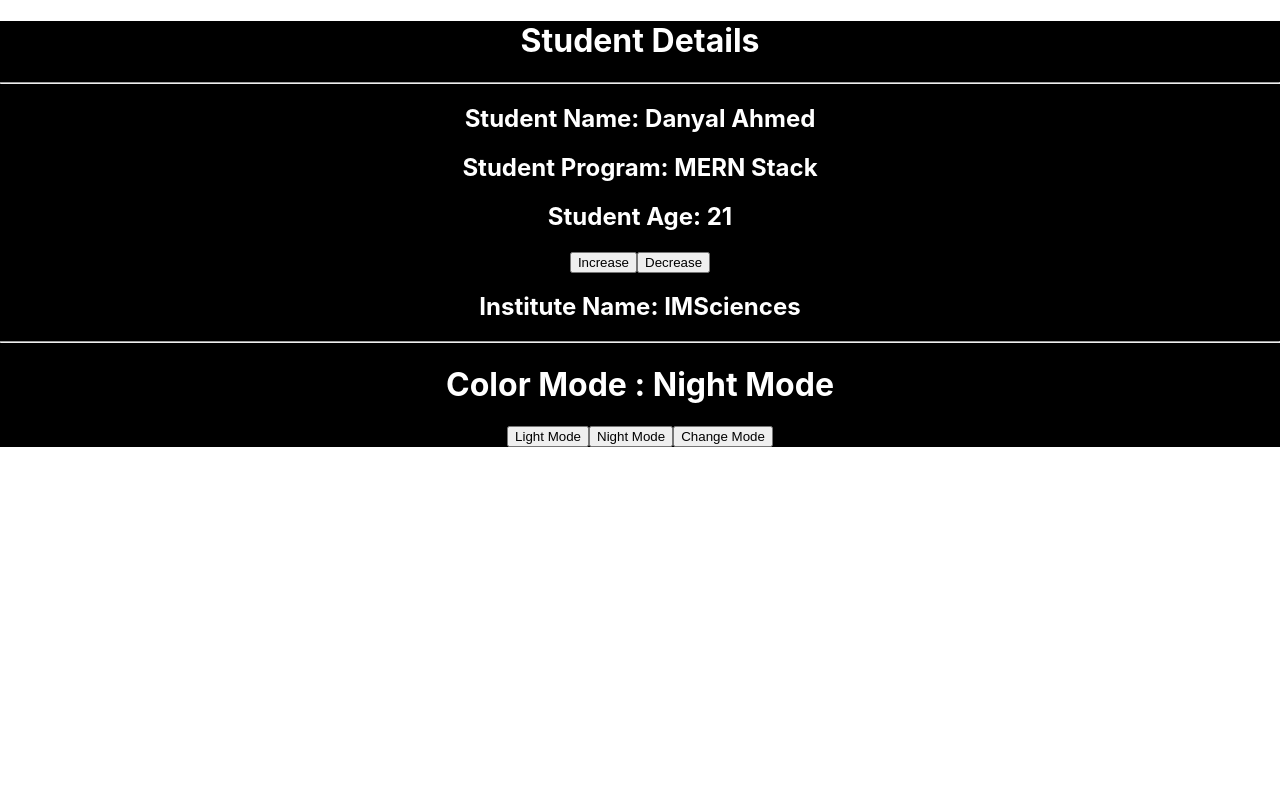
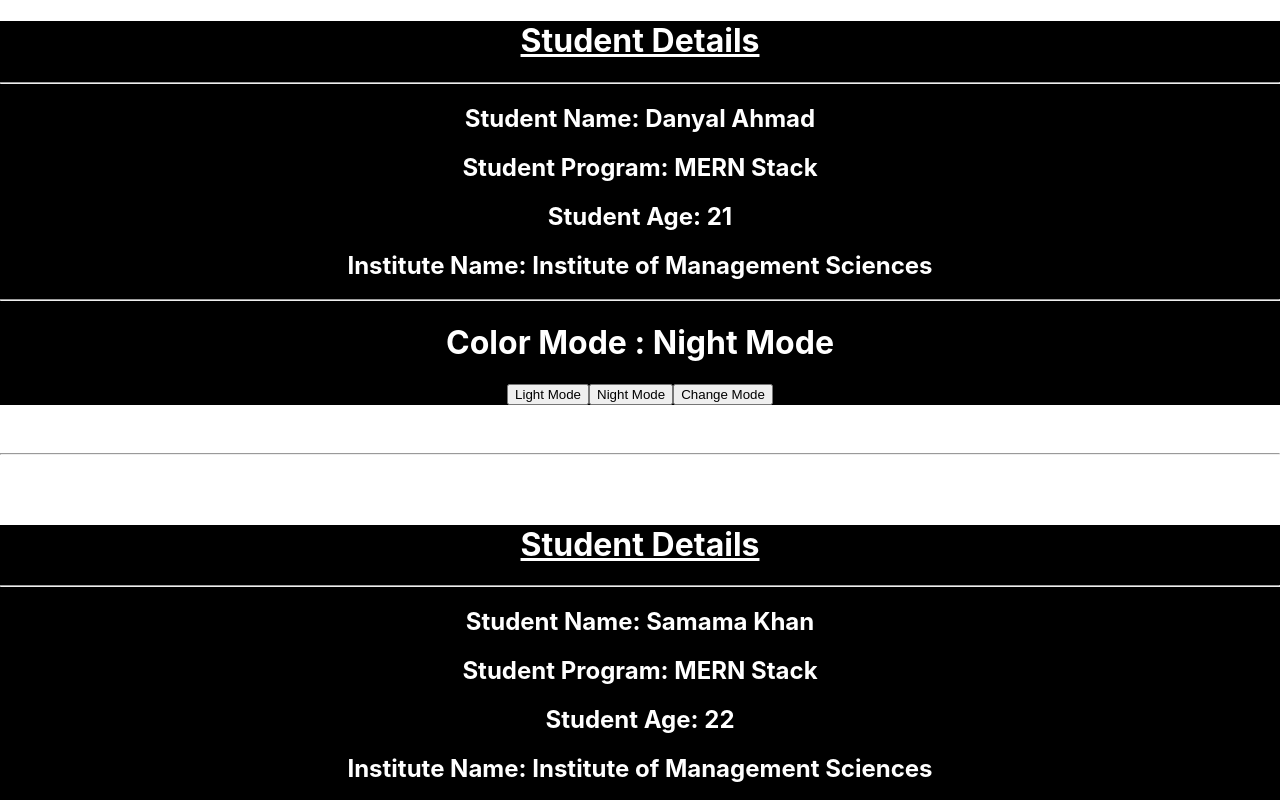
Before and after one commit to DeeKoders/react-application, a React (Create React App) app: page / in a window 1280 px wide. Shown: the top 800 px of the page. Built offline with nearby package versions, Linux system fonts and the light colour scheme.

Commit message:
Additional Use of Context API

```diff
--- a/src/App.js
+++ b/src/App.js
@@ -1,14 +1,26 @@
 import './App.css';
-import InfoContext from './infoContext';
+
 import StudentDetails from './studentDetails';
 
 
 function App() {
 
   return (
-    <InfoContext.Provider value={21}>
-      <StudentDetails/>
-    </InfoContext.Provider>
+    <div>
+      <StudentDetails stdName ="Danyal Ahmad" stdAge = {21} stdIns = "Institute of Management Sciences" stdProg = "MERN Stack"/>
+      <br></br>
+      <br></br>
+      <hr></hr>
+      <br></br>
+      <br></br>
+      <StudentDetails stdName ="Samama Khan" stdAge = {22} stdIns = "Institute of Management Sciences" stdProg = "MERN Stack"/>
+      <br></br>
+      <br></br>
+      <hr></hr>
+      <br></br>
+      <br></br>
+      <StudentDetails stdName ="Hasnain Raza" stdAge = {22} stdIns = "Institute of Management Sciences" stdProg = "Flutter"/>
+    </div>
   );
 }
 
--- a/src/studentDetails.js
+++ b/src/studentDetails.js
@@ -1,17 +1,22 @@
 import React from "react";
+import InfoContext from './infoContext';
 import { useState } from "react";
 import StudentInfo from "./studentInfo";
 
-function StudentDetails (){
+function StudentDetails (props){
     let [modeTime, setModeTime] = useState(false);
+    var dict = {sname: props.stdName , age: props.stdAge, institute :  props.stdIns , prog : props.stdProg};
+
     return (
+        <InfoContext.Provider value={dict}>
+
 
         <div className={`${modeTime ? 'lightMode' : 'nightMode'}`}>
             <center>
-                <h1><underline> Student Details</underline> </h1>
+                <h1><u> Student Details</u> </h1>
                 <hr/>
 
-                <StudentInfo stdName = "Danyal Ahmed" stdAge = {21} stdProgram = "MERN Stack" stdInstitute = "IMSciences" />
+                <StudentInfo/>
 
                 <hr/>
                 <h1>Color Mode : {modeTime ? 'Light Mode': 'Night Mode'}</h1>
@@ -21,6 +26,7 @@
 
             </center>
         </div>
+        </InfoContext.Provider>
     );
 
 }
--- a/src/studentInfo.js
+++ b/src/studentInfo.js
@@ -4,18 +4,18 @@
 import infoContext from "./infoContext";
 
 function StudentInfo(props){
-    let ageValue = useContext(infoContext);
-    let [age, setAge] = useState(ageValue);
 
+    let data = useContext(infoContext);
+    console.log(data);
     return(
             <center>
-                <h2>Student Name: {props.stdName}</h2>
+                <h2>Student Name: {data["sname"]}</h2>
 
-                <h2>Student Program: {props.stdProgram}</h2>
+                <h2>Student Program: {data["prog"]}</h2>
 
-                <h2>Student Age: {age}</h2><button onClick={()=> setAge(age+1)}>Increase</button><button onClick={()=> setAge(age-1)}>Decrease</button>
+                <h2>Student Age: {data["age"]}</h2>
 
-                <h2>Institute Name: {props.stdInstitute}</h2>
+                <h2>Institute Name: {data["institute"]}</h2>
 
             </center>
     );
```
